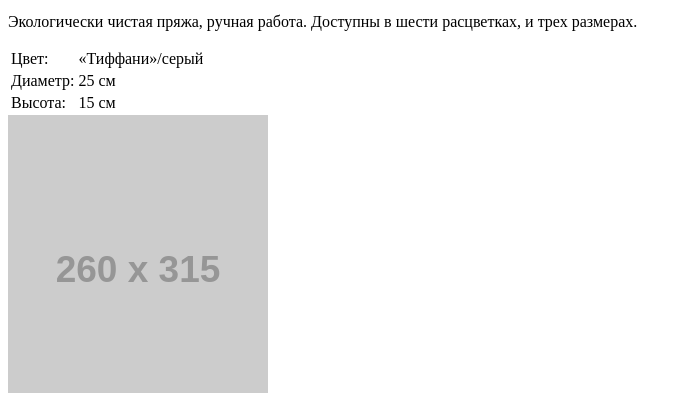
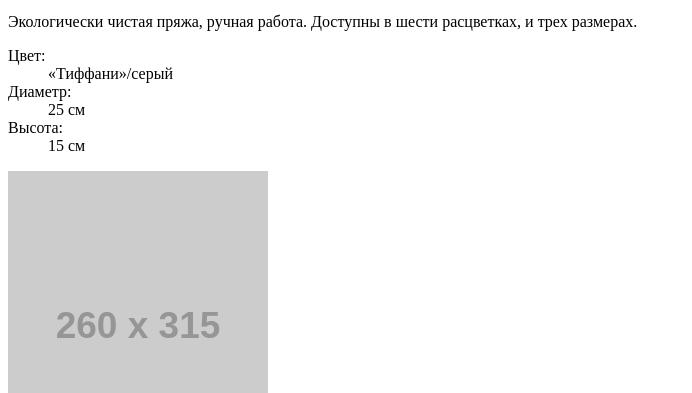
Before and after one commit to Fu11mOOn/671871-mishka, a website: page source/index.html in a window 1280 px wide. Shown: the part 407-800 px from the top of the page, without its empty margins (0-692 px from the left). Drawn offline with Linux system fonts and the light colour scheme; placeholder pictures from the web are drawn by us.

Commit message:
Поменял table на dl и div на header у h1

```diff
--- a/source/index.html
+++ b/source/index.html
@@ -30,9 +30,9 @@
       </nav>
     </header>
     <main class="page-main">
-      <div class="page-main__wrapper page-main__wrapper--index">
+      <header class="page-main__header page-main__header--index">
         <h1 class="page-main__title">Милые штуки ручной работы для дома</h1>
-      </div>
+      </header>
       <section class="catalog-sections">
         <h2 class="catalog-sections__title visually-hidden">Разделы каталога</h2>
         <ul class="sections-list catalog-sections__list">
@@ -50,20 +50,14 @@
           <p class="best-product__text">Товар недели</p>
         </header>
         <p class="best-product__description">Экологически чистая пряжа, ручная работа. Доступны в шести расцветках, и трех размерах.</p>
-        <table class="table-properties best-product__properties">
-          <tr class="table-properties__row">
-            <td class="table-properties__cell">Цвет:</td>
-            <td class="table-properties__cell">&#171;Тиффани&#187;/серый</td>
-          </tr>
-          <tr class="table-properties__row">
-            <td class="table-properties__cell">Диаметр:</td>
-            <td class="table-properties__cell">25 см</td>
-          </tr>
-          <tr class="table-properties__row">
-            <td class="table-properties__cell">Высота:</td>
-            <td class="table-properties__cell">15 см</td>
-          </tr>
-        </table>
+        <dl class="best-product__list">
+            <dt class="best-product__item">Цвет:</dt>
+            <dd class="best-product__value">&#171;Тиффани&#187;/серый</dd>
+            <dt class="best-product__item">Диаметр:</dt>
+            <dd class="best-product__value">25 см</dd>
+            <dt class="best-product__item">Высота:</dt>
+            <dd class="best-product__value">15 см</dd>
+        </dl>
         <img class="best-product__image" src="http://placehold.it/260x315" width="260" height="315" alt="Цветные вязаные корзинки">
         <p class="best-product__price">Цена: 990 руб.</p>
         <a class="button best-product__button" href="knitted-baskets.html">Заказать</a>
@@ -120,7 +114,7 @@
           <blockquote class="reviews__item">
             <p class="reviews__text">Я молодая мама, но всё равно фотографии не набирали и близко такого количества лайков, как у популярных инстамамочек. В отчаянии, я накупила аксессуаров и игрушек в Мишке, и мои фотографии сразу стали более стильными, а также набирают больше лайков!</p>
             <cite class="reviews__author">
-              <b>Анастасия Красильникова</b>@misssssiskras
+              <b>Анастасия Красильникова</b> @misssssiskras
             </cite>
           </blockquote>
         </div>
```
Also changed, not shown: source/catalog.html (+2 -2 lines), source/form.html (+2 -2 lines).
